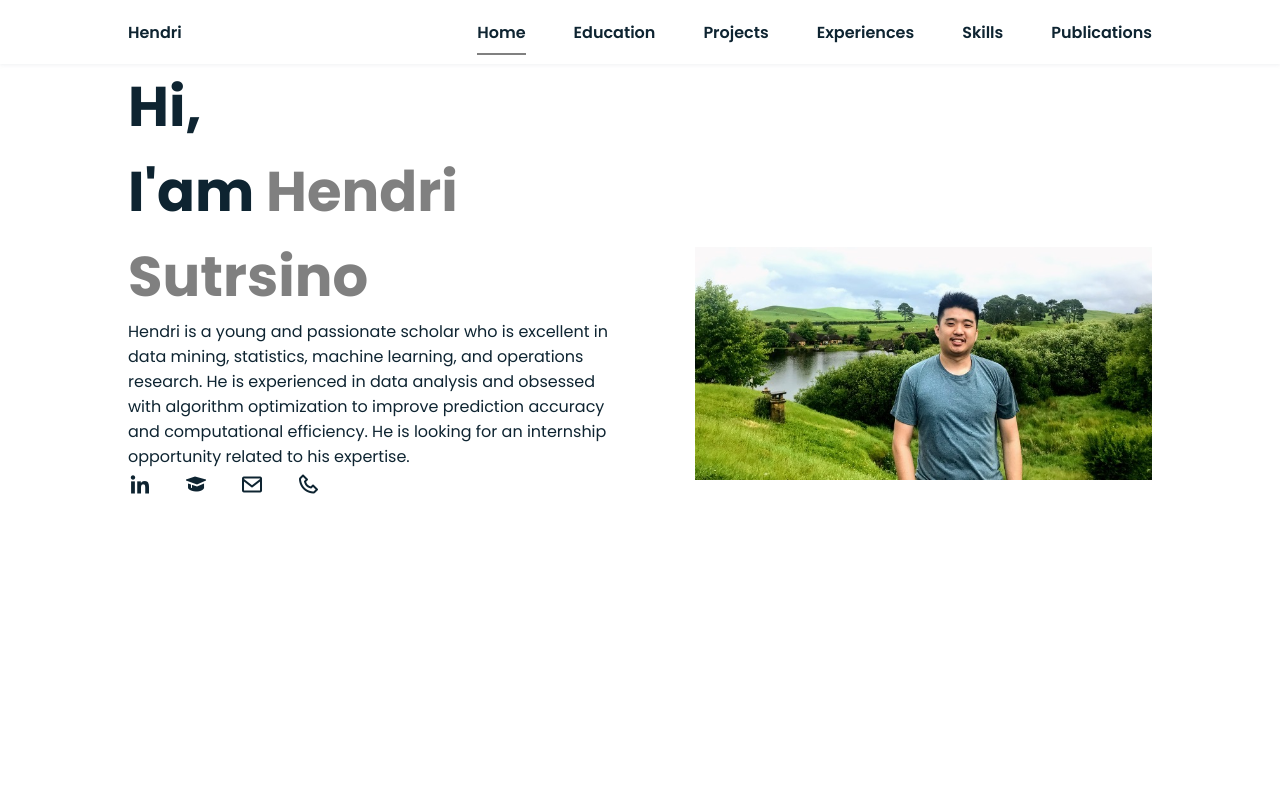
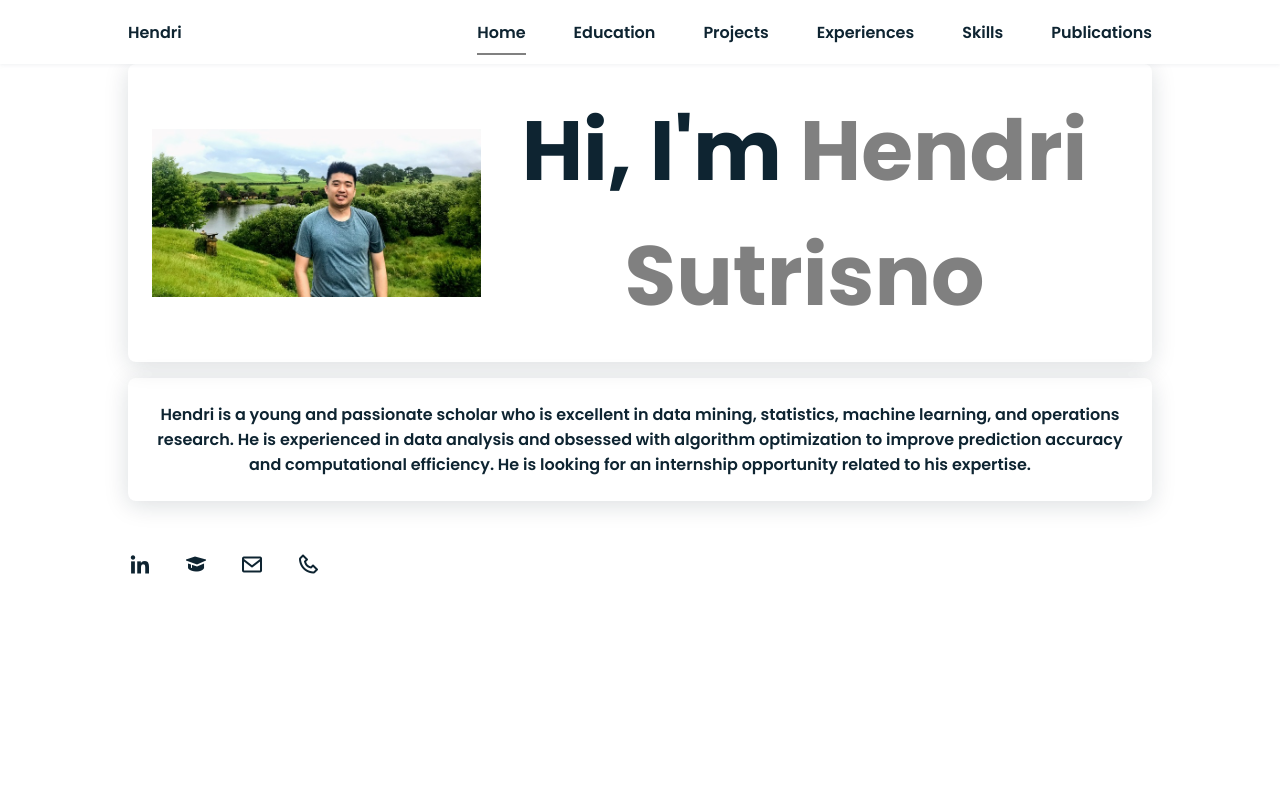
Before and after one commit to sutrisnohendri/web, a plain HTML site: page index.html in a window 1280 px wide. Shown: the top 800 px of the page. Drawn offline with nearby package versions, Linux system fonts and the light colour scheme.

Commit message:
Update all

```diff
--- a/assets/css/styles.css
+++ b/assets/css/styles.css
@@ -214,10 +214,26 @@ img{
   color: var(--first-color);
 }
 .home__img{
-  position: absolute;
-  right: 0;
-  width: 200px;
+  position: relative;
+  right: 20em;
   height: min-content;
+  width: 30em;
+  bottom: 0%;
+}
+
+.home__data{
+  display: flex;
+  justify-content: baseline;
+  align-items: center;
+  position: relative;
+  font-weight: var(--font-semi);
+  margin-bottom: var(--mb-2);
+  border-radius: .5rem;
+  box-shadow: 0 4px 25px rgba(14,36,49,.15);
+  padding-top: var(--mb-3);
+  padding-bottom: var(--mb-3);
+  padding-left: var(--mb-3);
+  padding-right: var(--mb-3);
 }
 
 /*BUTTONS*/
@@ -341,17 +357,13 @@ img{
 .project__img img{
   width: 200px;
   border-radius: .5rem;
-  padding-right: var(--mb-1);
+  padding-right: var(--mb-2);
 }
 
 .project__text{
-  padding-left: var(--mb-6);
-  padding-bottom: 5rem;
+  padding-bottom: 4rem;
 }
 
-.project__text a{
-  align-items: flex-start;
-}
 
 .project__text p{
   text-align: left;
@@ -503,10 +515,8 @@ img{
     height: 100vh;
   }
   .home__container{
-    grid-template-columns: repeat(2,1fr);
-    grid-template-rows: repeat(2,1fr);
-    align-items: flex-start;
-    column-gap: 2rem;
+    row-gap: 2rem;
+    text-align: center;
   }
   .home__data{
     align-self: flex-end;
@@ -521,10 +531,7 @@ img{
     margin-bottom: 0;
     margin-right: var(--mb-4);
   }
-  .home__img{
-    width: 457px;
-    bottom: 40%;
-  }
+
 
  .skills__container{
     grid-template-columns: repeat(2,1fr);
@@ -563,6 +570,6 @@ img{
     margin-right: auto;
   }
   .home__img{
-    right: 10%;
+    right: 0%;
   }
 }
--- a/index.html
+++ b/index.html
@@ -26,7 +26,7 @@
                         <li class="nav__item"><a href="#project" class="nav__link">Projects</a></li>
                         <li class="nav__item"><a href="#experience" class="nav__link">Experiences</a></li>
                         <li class="nav__item"><a href="#skills" class="nav__link">Skills</a></li>
-                        <li class="nav__item"><a href="https://github.com/sutrisnohendri/web/blob/main/publications.html #publications" class="nav__link">Publications</a></li>
+                        <li class="nav__item"><a href="https://sutrisnohendri.github.io/web/publications.html" class="nav__link">Publications</a></li>
                     </ul>
                 </div>
 
@@ -41,37 +41,33 @@
             <section class="home section" id="home">
                 <div class="home__container bd-grid">
                     <div class="home__data">
-                        <h1 class="home__title">Hi,<br>I'am <span class="home__title-color">Hendri Sutrsino</span></h1>
+                        <div class="home__img">
+                            <a href="assets/img/cover_image.jpg">
+                                <img src="assets/img/cover_image.jpg" alt="cover">
+                            </a>
+                        </div>
+                        <div class="home__title">
+                            <h1>Hi, I'm <span class="home__title-color">Hendri Sutrisno</span></h1>
+                        </div>
+
+                    </div>
+                </div>
+
+                <div class="home__container bd-grid">
+                    <div class="home__data">
                         <p>
                             Hendri is a young and passionate scholar who is excellent in data mining, statistics, machine learning, and operations research. He is experienced in data analysis and obsessed with algorithm optimization to improve prediction accuracy and computational efficiency. He is looking for an internship opportunity related to his expertise.
                         </p>
-                        <div class="home__social">
-                            <a href="https://www.linkedin.com/in/hensoee/" class="home__social-icon"><i class='bx bxl-linkedin'></i></a>
-                            <a href="https://scholar.google.com/citations?user=7oypptsAAAAJ&amp;hl=en&amp;oi=ao" class="home__social-icon"><i class='bx bxs-graduation'></i></a>
-                            <a href="mailto:hensoee@gmail.com" class="home__social-icon"><i class='bx bx-envelope'></i></a>
-                            <a href="tel:+886965522542" class="home__social-icon"><i class='bx bx-phone' ></i></a>
-                        </div>
                     </div>
-
-                    <div class="home__img">
-                        <img src="assets/img/cover_image.jpg" alt="">
+                    <div class="home__social">
+                        <a href="https://www.linkedin.com/in/hensoee/" class="home__social-icon"><i class='bx bxl-linkedin'></i></a>
+                        <a href="https://scholar.google.com/citations?user=7oypptsAAAAJ&amp;hl=en&amp;oi=ao" class="home__social-icon"><i class='bx bxs-graduation'></i></a>
+                        <a href="mailto:hendrisutrisno@outlook.com" class="home__social-icon"><i class='bx bx-envelope'></i></a>
+                        <a href="tel:+886966546580" class="home__social-icon"><i class='bx bx-phone' ></i></a>
                     </div>
 
                 </div>
             </section>
-
-            <!--===== ABOUT =====-->
-            <!-- <section class="about section" id="about">
-                <h2 class="section-title">About</h2>
-
-                <div class="about__container bd-grid">
-                    <div>
-                        <h2 class="about__subtitle">I'am Hendri</h2>
-                        <p class="about__text">A young and passionate scholar who is excellent in <strong>statistics</strong> and <strong>operations research</strong>. He likes to play around in big-data environments, experienced in data analysis - mainly in insights analysis, and obsessed with algorithm optimization, either improving the model accuracy or computational efficiency.</p>
-                    </div>
-                </div>
-            </section> -->
-
 
             <!--===== EDUCATION =====-->
             <section class="education section" id="education">
@@ -121,10 +117,7 @@
                             </a>
                         </div>
                         <div class="project__text">
-                            <p>
-                                Developing a deep learning-based control chart for reducing the response delay in monitoring multivariate processes
-                                <a href="https://sutrisnohendri.github.io/ControlChart/">[link]</a>
-                            </p>
+                            <p>Developing a deep learning-based control chart for reducing the response delay in monitoring multivariate processes <a href="https://sutrisnohendri.github.io/ControlChart/">[link]</a></p>
                         </div>
                     </div>
                     <div class="project__data">
@@ -134,10 +127,7 @@
                             </a>
                         </div>
                         <div class="project__text">
-                            <p>
-                                Developing a fast unsupervised method for detecting multivariate time series discords
-                                <a href="https://sutrisnohendri.github.io/DiscordSearch/">[link]</a>
-                            </p>
+                            <p>Developing a fast unsupervised method for detecting multivariate time series discords <a href="https://sutrisnohendri.github.io/DiscordSearch/">[link]</a></p>
                         </div>
                     </div>
                     <div class="project__data">
```
Also changed, not shown: publications.html (+1 -1 lines), 2 other files.
